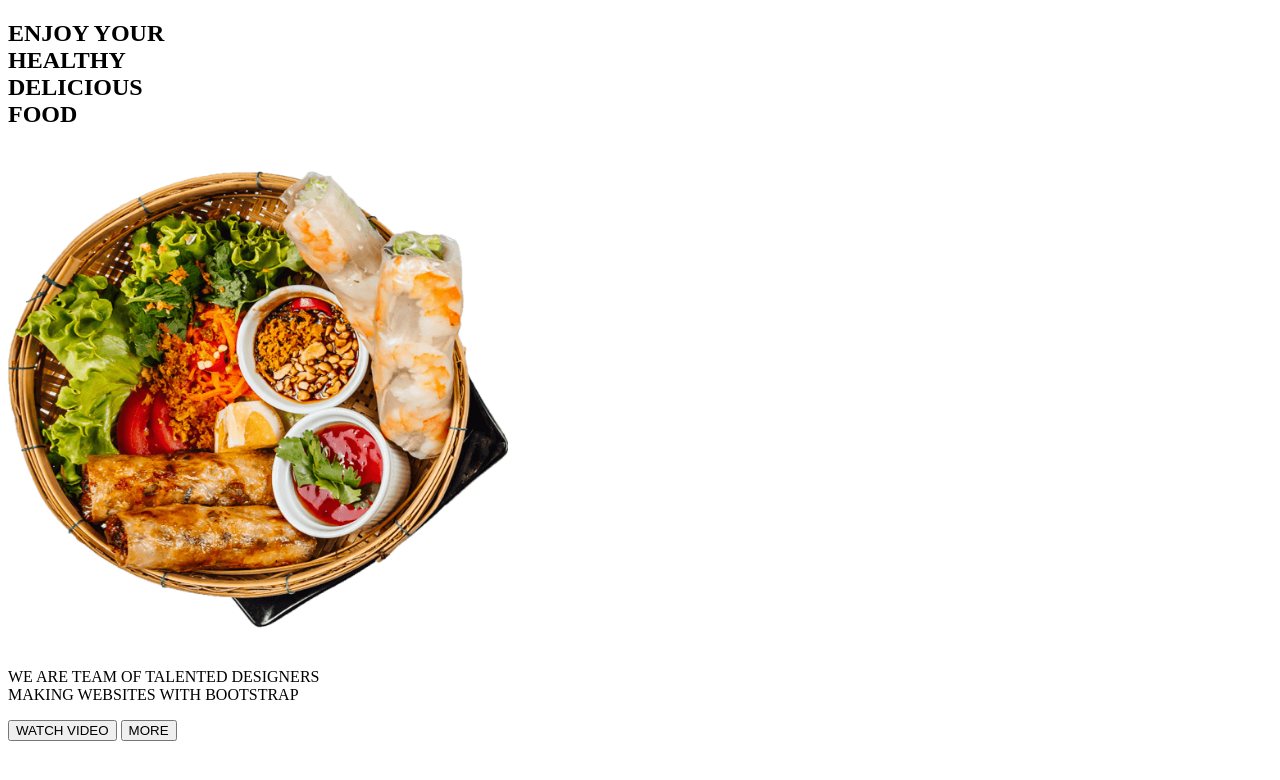
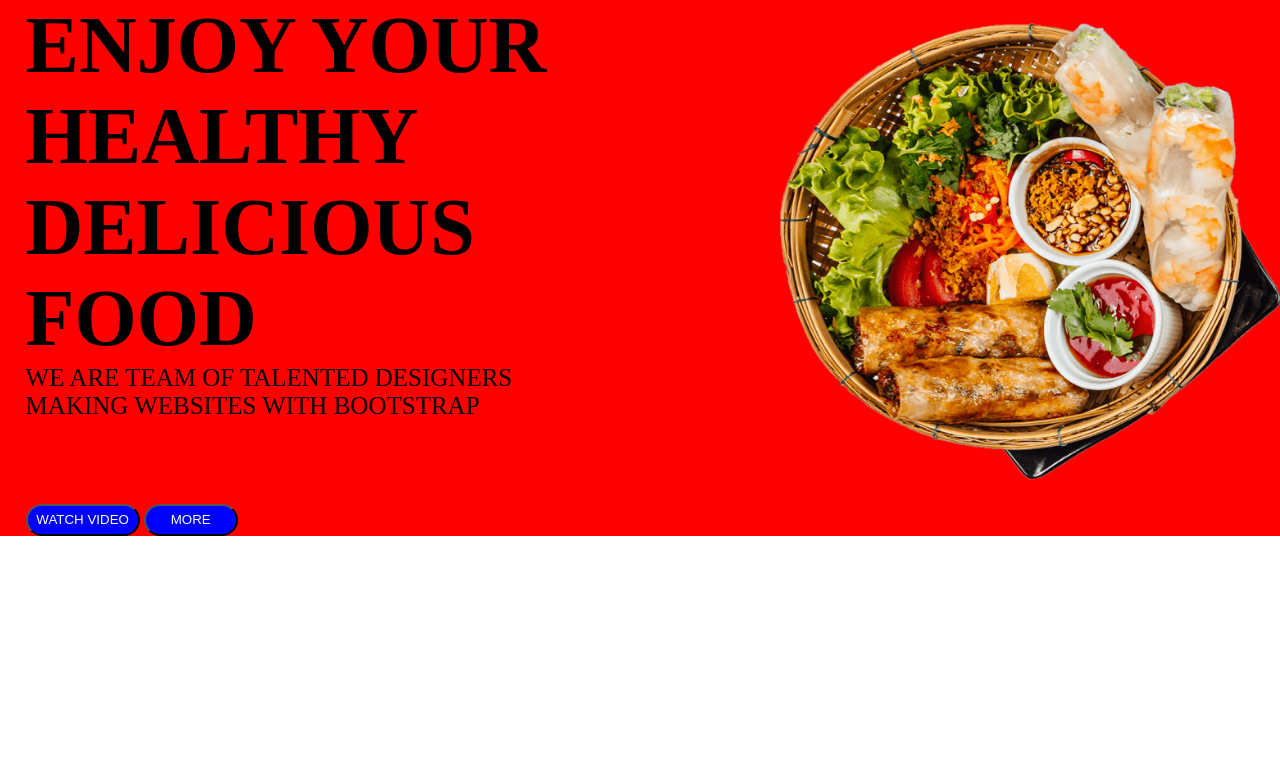
Before and after one commit to Chime-star/firstsite, a plain HTML site: page index.html in a window 1280 px wide. Drawn offline with Linux system fonts and the light colour scheme.

Commit message:
already committed

```diff
--- a/chime.css
+++ b/chime.css
@@ -0,0 +1,44 @@
+*{
+    padding: 0;
+    margin: 0;
+}
+.tea{
+    background-color: red;
+    padding-left:2%;
+
+}
+.mba{
+    display: flex;
+    justify-content: space-between;
+}
+.yes{
+    font-size: 80px;
+}
+.ok{
+    margin-bottom: 2000px;
+}
+button{
+    background-color: blue;
+    border-radius: 50px;
+    color: white;
+    padding-left: 0.7%;
+    padding-right: 0.7%;
+    padding-bottom: 0.5%;
+    padding-top: 0.5%;
+}
+
+.ehe{
+    font-size: 25px;
+    font-style: normal;
+}
+
+button:hover{
+    border: none;
+    background-color: chartreuse;
+    color: black;
+    cursor: pointer;
+}
+.mtch{
+    padding-left: 2%;
+    padding-right: 2%;
+}
--- a/chime.html
+++ b/index.html
@@ -9,15 +9,22 @@
 <body>
     <section class="tea">
         <div class="mba">
-        <h1 class="yes">ENJOY YOUR <br> HEALTHY <br> DELICIOUS <br>FOOD</h1>
-        <img src="./menu-item-2.png" alt="" width="500cm" height="500cm"></div>
+            <div>
+            <h1 class="yes">ENJOY YOUR <br> HEALTHY <br> DELICIOUS <br>FOOD</h1> <p class="ehe">WE ARE TEAM OF TALENTED DESIGNERS <br> MAKING WEBSITES WITH BOOTSTRAP</p>
+           </div>
+
+       <div>
+        <img src="./menu-item-2.png" alt="" width="500cm" height="500cm">
+      </div></div>
     </div>
-    <div class="ok">
-        <p class="no">WE ARE TEAM OF TALENTED DESIGNERS <br> MAKING WEBSITES WITH BOOTSTRAP</p>
+
+
+
+
 
 <div class="more">
     <button>WATCH VIDEO</button>
-    <button>MORE</button>
+    <button class="mtch">MORE</button>
 </div>
 </div>
 
```
